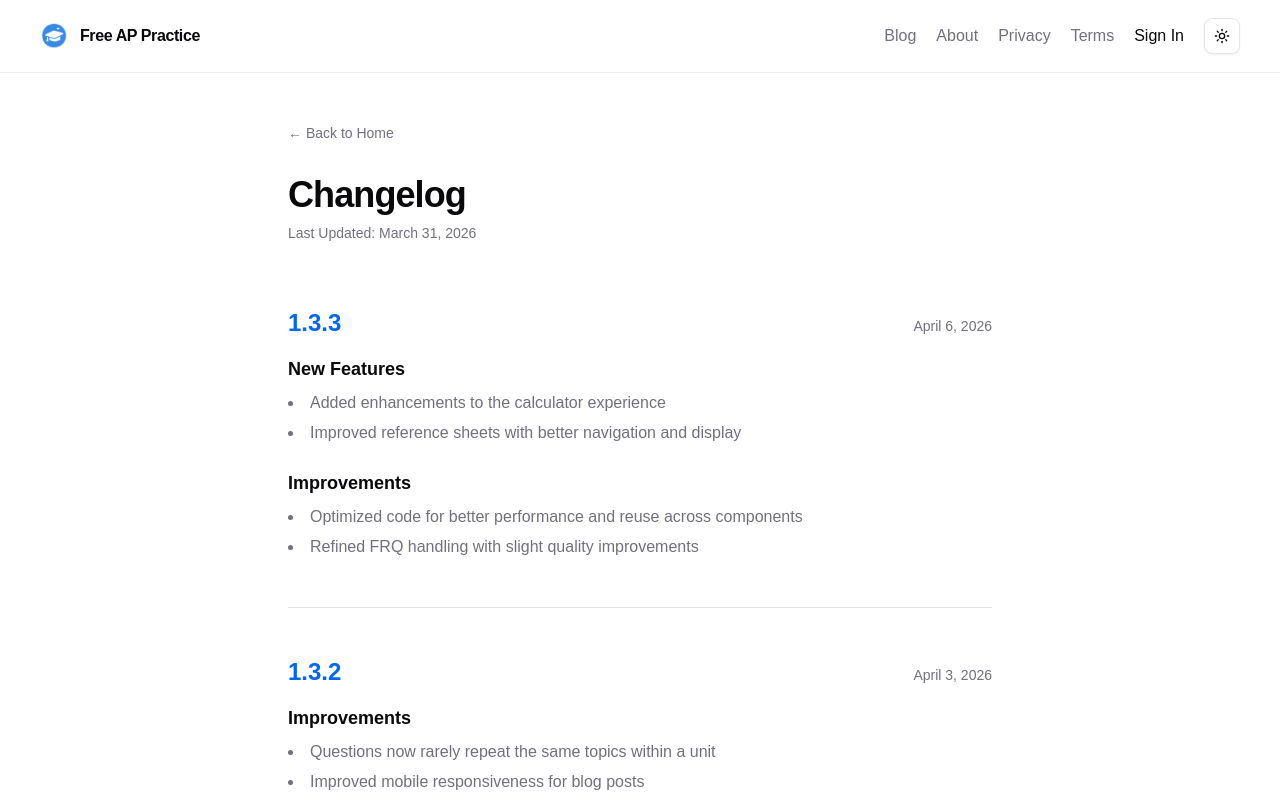
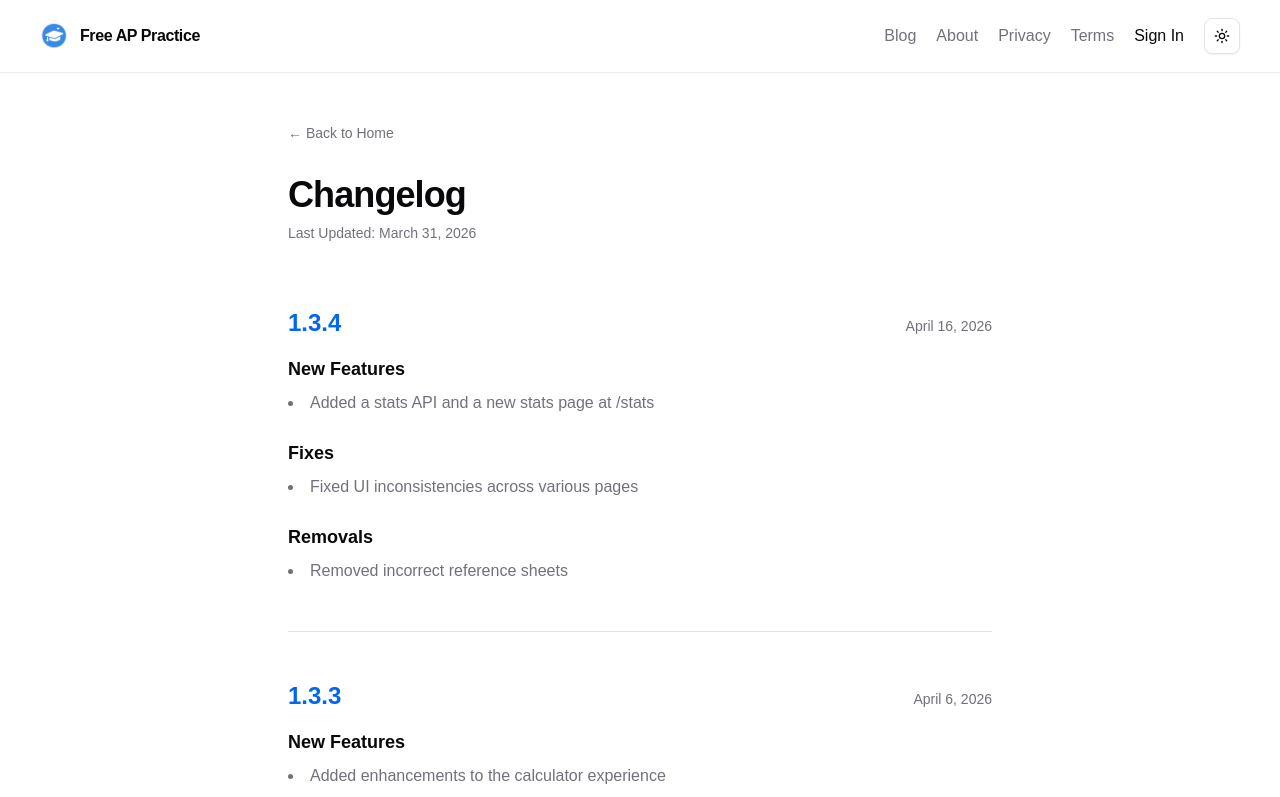
Before and after one commit to 5cisummai/freeappractice, a SvelteKit app: page /changelog in a window 1280 px wide. Shown: the top 797 px of the page. Built offline with nearby package versions, Linux system fonts and the light colour scheme.

Commit message:
changelog update and 1.3.4 is ready

```diff
--- a/src/routes/changelog/+page.svelte
+++ b/src/routes/changelog/+page.svelte
@@ -4,6 +4,24 @@
 	import { resolve } from '$app/paths';
 
 	const changelog = [
+		{
+			version: '1.3.4',
+			date: 'April 16, 2026',
+			sections: [
+				{
+					title: 'New Features',
+					items: ['Added a stats API and a new stats page at /stats']
+				},
+				{
+					title: 'Fixes',
+					items: ['Fixed UI inconsistencies across various pages']
+				},
+				{
+					title: 'Removals',
+					items: ['Removed incorrect reference sheets']
+				}
+			]
+		},
 		{
 			version: '1.3.3',
 			date: 'April 6, 2026',
```
